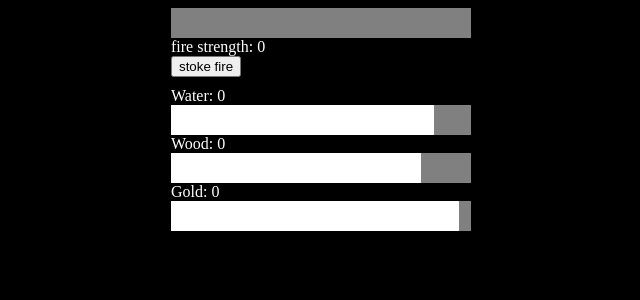
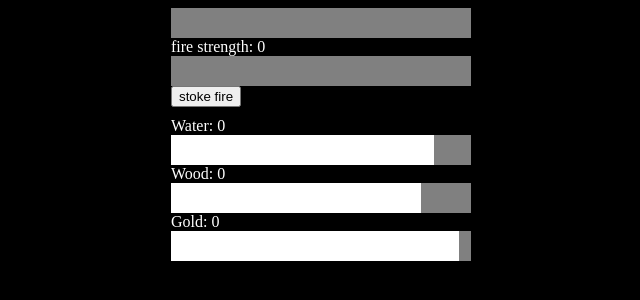
Before and after one commit to omersagy1/test6, a React (Create React App) app: page / in a window 1280 px wide. Shown: the top 300 px of the page, without its empty margins (237-877 px from the left). Built offline with nearby package versions, Linux system fonts and the light colour scheme.

Commit message:
stoke fire meter

```diff
--- a/src/game/app.js
+++ b/src/game/app.js
@@ -48,6 +48,7 @@ class App extends React.Component {
           <div className="fire-display">
             <Firebar fire_model={s.fire} />
             <StokeButton
+              fire_model={s.fire}
               action_callback={action.stokeCallback(this.game)} />
           </div>
 
--- a/src/game/render/fire.js
+++ b/src/game/render/fire.js
@@ -11,9 +11,10 @@ const Firebar = ({fire_model}) => {
   );
 }
 
-const StokeButton = ({action_callback}) => {
+const StokeButton = ({action_callback, fire_model}) => {
   return (
     <div>
+      <Meter proportion={fire_model.cooldown.fractionLeft()} />
       <button onClick={action_callback}>
         stoke fire
       </button>
--- a/src/game/structure/fire.ts
+++ b/src/game/structure/fire.ts
@@ -34,6 +34,7 @@ class Fire {
   stoke = (): void => {
     if (!this.cooldown.isActive()) {
       this.strength = MAX_FIRE_STRENGTH;
+      this.cooldown.begin();
     }
   }
 
--- a/src/game/structure/game.ts
+++ b/src/game/structure/game.ts
@@ -53,6 +53,7 @@ class Game {
   }
 
   queueInput = (action: Action): void => {
+    console.log('QUEUEING INPUT');
     this.input_queue.push(action);
   }
 
--- a/src/game/structure/state.ts
+++ b/src/game/structure/state.ts
@@ -93,7 +93,7 @@ class State {
 
   processAction = (action: Action): void => {
     if (action.type === ActionType.STOKE_FIRE) {
-      this.fire.stoke();
+      this.stokeFire();
     } else if (action.type === ActionType.SELECT_CHOICE) {
       this.makeChoice((action as SelectChoice).text);
     } else if (action.type === ActionType.HARVEST_RESOURCE) {
@@ -140,6 +140,12 @@ class State {
 
   isWaitingForChoice = (): boolean => {
     return !!this.active_event;
+  }
+
+  stokeFire = (): void => {
+    if (this.fire.canStoke()) {
+      this.fire.stoke();
+    }
   }
 
   makeChoice = (choice_text: string): void => {
```
